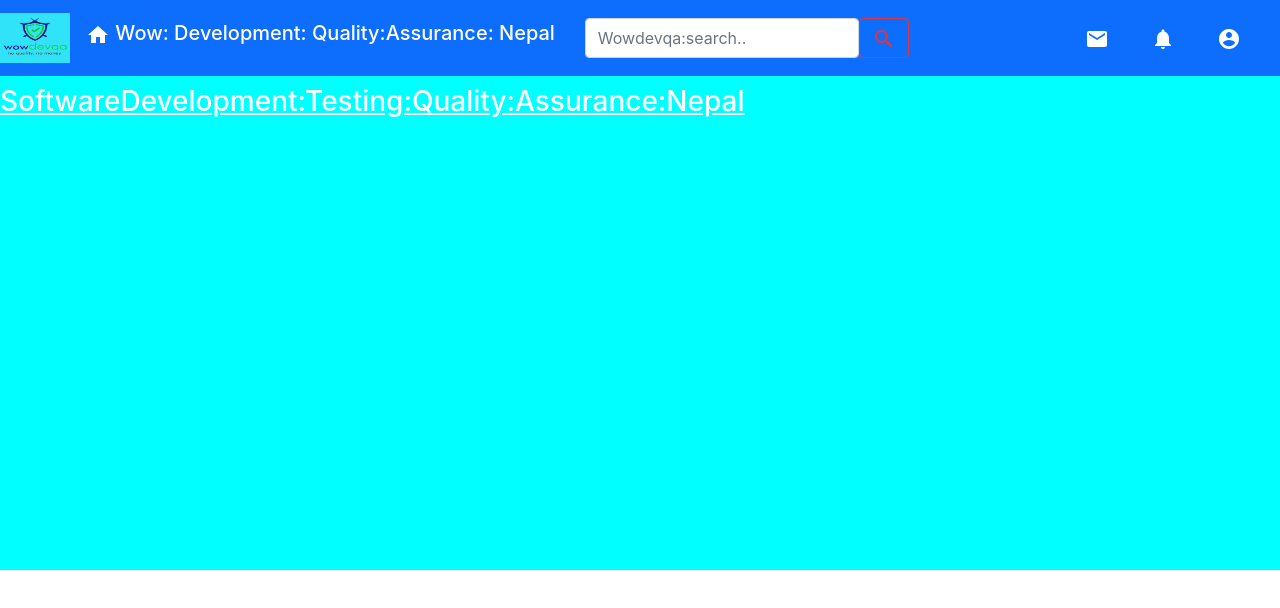
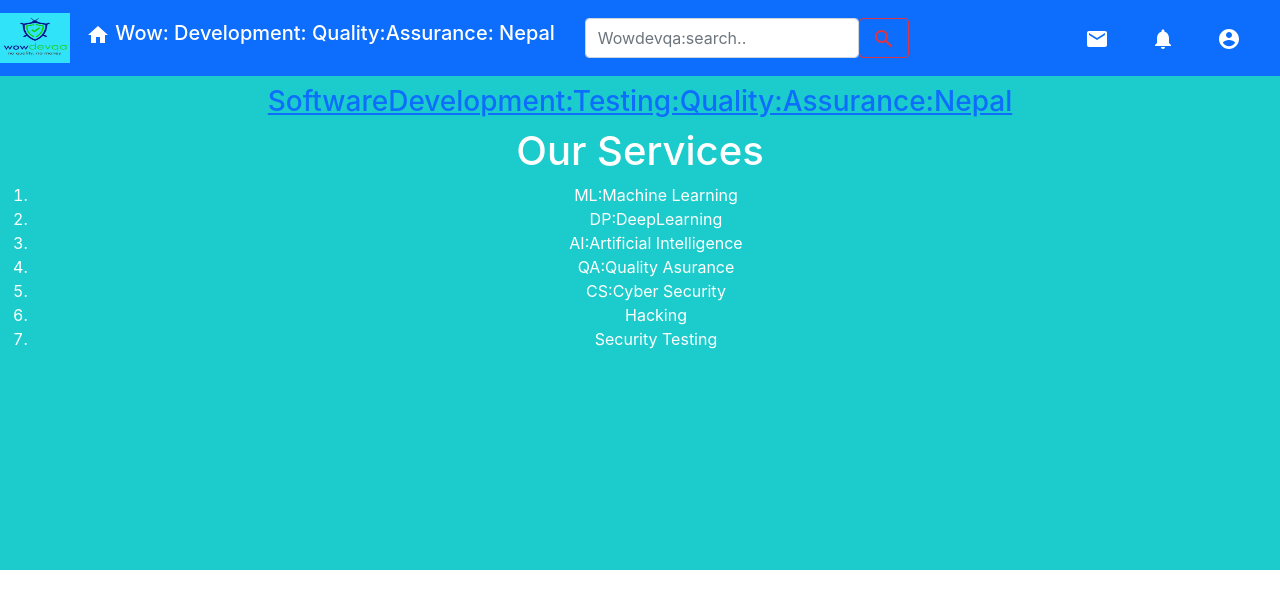
Before and after one commit to pratikshatharu/wowdevqa, a React (Create React App) app: page / in a window 1280 px wide. Shown: the top 608 px of the page. Built offline with nearby package versions, Linux system fonts and the light colour scheme.

Commit message:
services added

```diff
--- a/src/components/Body.jsx
+++ b/src/components/Body.jsx
@@ -7,7 +7,17 @@ function Body() {
         <>
             <Topbar />
             <section>
-                <h3 className="text-white"><u>SoftwareDevelopment:Testing:Quality:Assurance:Nepal</u></h3>
+                <h3 className="text-primary"><u>SoftwareDevelopment:Testing:Quality:Assurance:Nepal</u></h3>
+                <h1 className="text-white">Our Services</h1>
+                <ol className="text-white">
+                    <li typeof="number">ML:Machine Learning</li>
+                    <li typeof="number">DP:DeepLearning</li>
+                    <li typeof="number">AI:Artificial Intelligence</li>
+                    <li typeof="number">QA:Quality Asurance</li>
+                    <li typeof="number">CS:Cyber Security</li>
+                    <li typeof="number">Hacking</li>
+                    <li typeof="number">Security Testing</li>
+                </ol>
             </section>
 
         </>
--- a/src/components/body.css
+++ b/src/components/body.css
@@ -1,10 +1,15 @@
 section {
-    background-color: aqua;
+    background-color: rgb(28, 204, 204);
     margin-top: 70px;
     height: 500px;
 }
 
 h3 {
     padding-top: 15px;
-    display: center;
+    text-align: center;
 }
+
+h1,
+ol {
+    text-align: center;
+}
```
